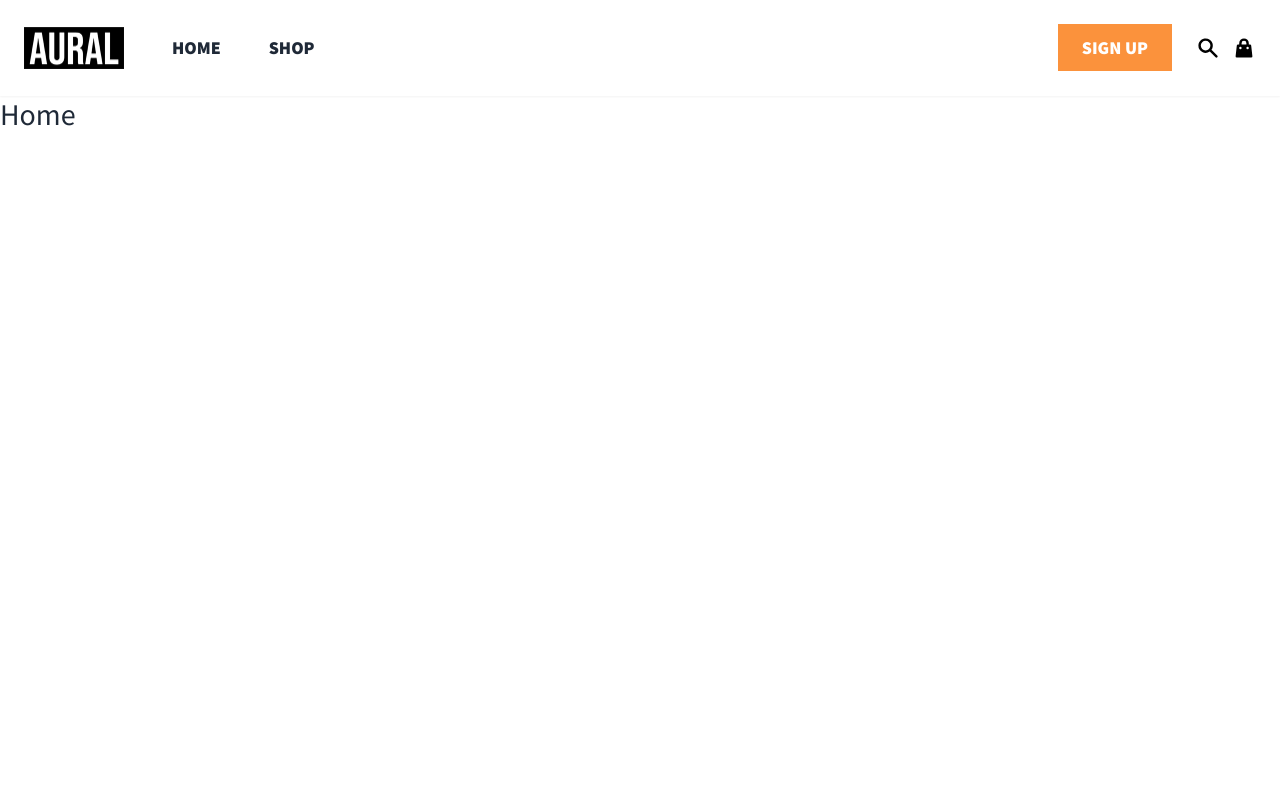
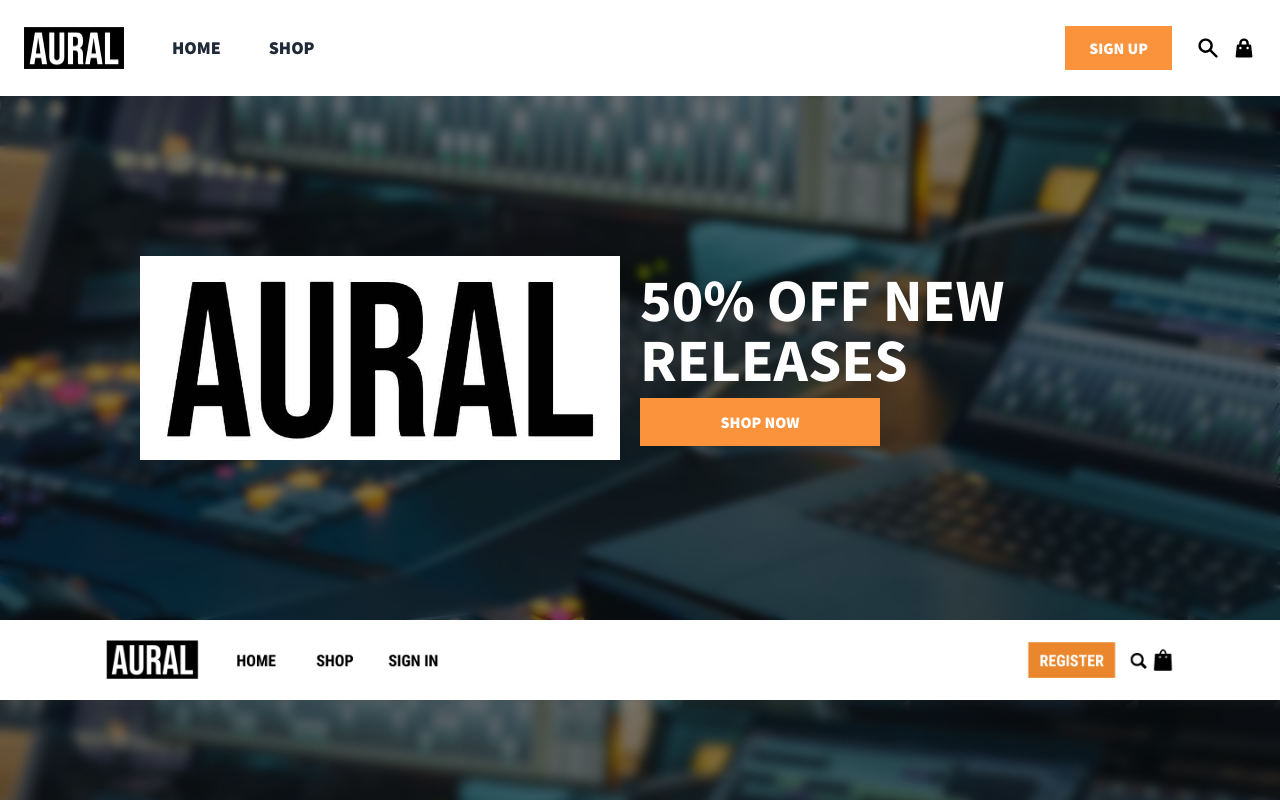
Before and after one commit to joejcox/AURAL, a React (Create React App) app: page / in a window 1280 px wide. Shown: the top 800 px of the page. Built offline with nearby package versions, Linux system fonts and the light colour scheme; a web font is replaced by a local one.

Commit message:
feat: implement homepage banner

```diff
--- a/package.json
+++ b/package.json
@@ -11,6 +11,7 @@
     "@testing-library/user-event": "^7.2.1",
     "@types/tailwindcss": "^2.2.4",
     "autoprefixer": "^10.4.0",
+    "focus-trap-react": "^8.9.0",
     "postcss": "^8.4.5",
     "react": "^17.0.2",
     "react-dom": "^17.0.2",
--- a/src/app/App.jsx
+++ b/src/app/App.jsx
@@ -6,10 +6,10 @@ import Home from "pages/public/Home"
 const App = () => {
   return (
     <Layout>
-      <img className="hidden mx-auto" src={screenshot} alt="Aural Mockup" />
       <Routes>
         <Route path="/" element={<Home />} />
       </Routes>
+      <img className="mx-auto" src={screenshot} alt="Aural Mockup" />
     </Layout>
   )
 }
--- /dev/null
+++ b/src/components/HomeBanner/index.jsx
@@ -0,0 +1,31 @@
+import Container from "core/Container"
+import bannerLogo from "assets/images/logo-white-lg.jpg"
+import ButtonLink from "core/ButtonLink"
+
+const HomeBanner = () => {
+  return (
+    <section className="relative z-40 bg-hero-main py-28 lg:py-40">
+      <div className="bg-black -z-1 backdrop-blur-sm bg-opacity-50 absolute top-0 left-0 right-0 bottom-0"></div>
+      <Container classes="flex flex-col items-center lg:flex-row justify-center lg:items-stretch flex-wrap">
+        <div className="flex-1">
+          <img
+            src={bannerLogo}
+            alt="Aural Logo"
+            width="500"
+            className="mb-4 lg:mb-0 lg:ml-auto lg:pr-5"
+          />
+        </div>
+        <div className="flex-1 flex items-center lg:items-start flex-col justify-center">
+          <h1 className="text-center lg:text-left text-white font-bold uppercase text-6xl leading-xl">
+            50% off new releases
+          </h1>
+          <ButtonLink path="/" classes="block w-60 mt-8 lg:mt-2 text-center">
+            Shop Now
+          </ButtonLink>
+        </div>
+      </Container>
+    </section>
+  )
+}
+
+export default HomeBanner
--- a/src/components/MobileMenu/MobileMenuHamburger.jsx
+++ b/src/components/MobileMenu/MobileMenuHamburger.jsx
@@ -11,7 +11,7 @@ const MobileMenuHamburger = () => {
 
   return (
     <span
-      className={`cursor-pointer z-50 ml-3 inline-block lg:hidden ${
+      className={`cursor-pointer z-999 ml-3 inline-block lg:hidden ${
         menuIsOpen ? "text-white" : "text-gray-800"
       }`}
       onClick={handleMenuToggle}
--- a/src/components/MobileMenu/index.jsx
+++ b/src/components/MobileMenu/index.jsx
@@ -13,7 +13,7 @@ const MobileMenu = () => {
 
   return (
     <MobileMenuPortal>
-      <div className="h-full fixed top-0 right-0 max-w-full z-30 w-72 md:w-2/4 lg:hidden bg-black shadow flex flex-col items-center justify-center">
+      <div className="h-full fixed top-0 right-0 max-w-full z-500 w-72 md:w-2/4 lg:hidden bg-black shadow flex flex-col items-center justify-center">
         <Link to="/" className="mb-12" onClick={closeMenu}>
           <img src={logoWhite} alt="Aural Logo White" width="150" />
         </Link>
@@ -21,7 +21,7 @@ const MobileMenu = () => {
         <MobileMenuLink path="/">Shop</MobileMenuLink>
       </div>
       <div
-        className="flex justify-end cursor-pointer overflow-hidden lg:hidden absolute top-0 left-0 right-0 bottom-0 z-20 bg-black bg-opacity-75"
+        className="flex justify-end cursor-pointer overflow-hidden lg:hidden absolute top-0 left-0 right-0 bottom-0 z-200 bg-black bg-opacity-75"
         ref={menuRef}
         onClick={closeMenu}
       ></div>
--- a/src/core/ButtonLink/index.jsx
+++ b/src/core/ButtonLink/index.jsx
@@ -1,9 +1,10 @@
 import { Link } from "react-router-dom"
 
-const ButtonLink = ({ children, path }) => (
+const ButtonLink = ({ children, path, classes }) => (
   <Link
     to={path}
-    className="bg-main-400 px-6 py-3 text-white hover:bg-black font-primary font-extrabold uppercase text-lg"
+    className={`bg-main-400 px-6 py-3 text-white hover:bg-black font-primary font-extrabold uppercase text-lg"
+${classes ? classes : ""}`}
   >
     {children}
   </Link>
--- a/src/core/Container/index.jsx
+++ b/src/core/Container/index.jsx
@@ -1,5 +1,9 @@
 const Container = ({ children, classes }) => (
-  <div className={`container mx-auto max-w-7xl px-6 2xl:px-0 ${classes}`}>
+  <div
+    className={`container mx-auto max-w-7xl px-6 2xl:px-0 ${
+      classes ? classes : ""
+    }`}
+  >
     {children}
   </div>
 )
--- a/src/pages/public/Home/index.jsx
+++ b/src/pages/public/Home/index.jsx
@@ -1,3 +1,5 @@
-const Home = () => <h1 className="text-3xl text-gray-800">Home</h1>
+import HomeBanner from "components/HomeBanner"
+
+const Home = () => <HomeBanner />
 
 export default Home
--- a/tailwind.config.js
+++ b/tailwind.config.js
@@ -30,10 +30,19 @@ module.exports = {
       borderRadius: {
         "4xl": "2rem",
       },
+      lineHeight: {
+        xl: "1",
+      },
+      zIndex: {
+        1: "1",
+        100: "100",
+        200: "200",
+        500: "500",
+        999: "999",
+        max: "2147483647",
+      },
       backgroundImage: {
-        "hero-pattern": "url('/src/assets/images/home-bg.jpg')",
-        "signup-bg": "url('/src/assets/images/form-bg-1.jpg')",
-        "signin-bg": "url('/src/assets/images/form-bg-2.jpg')",
+        "hero-main": "url('assets/images/sslmixer.jpg')",
       },
     },
   },
```
Also changed, not shown: src/assets/images/sslmixer.jpg (added), 1 other file (tests, documents, lock files or other folders).
